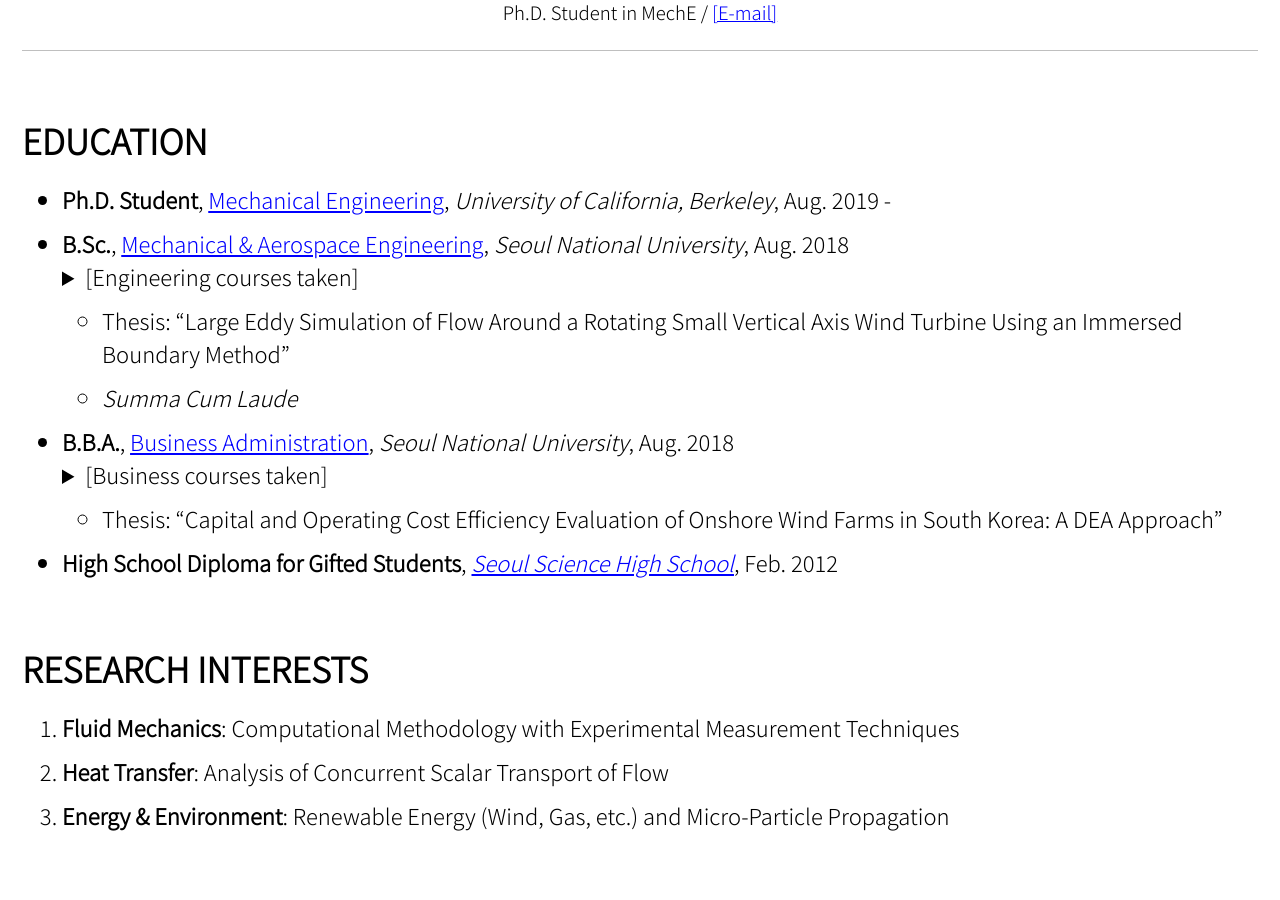
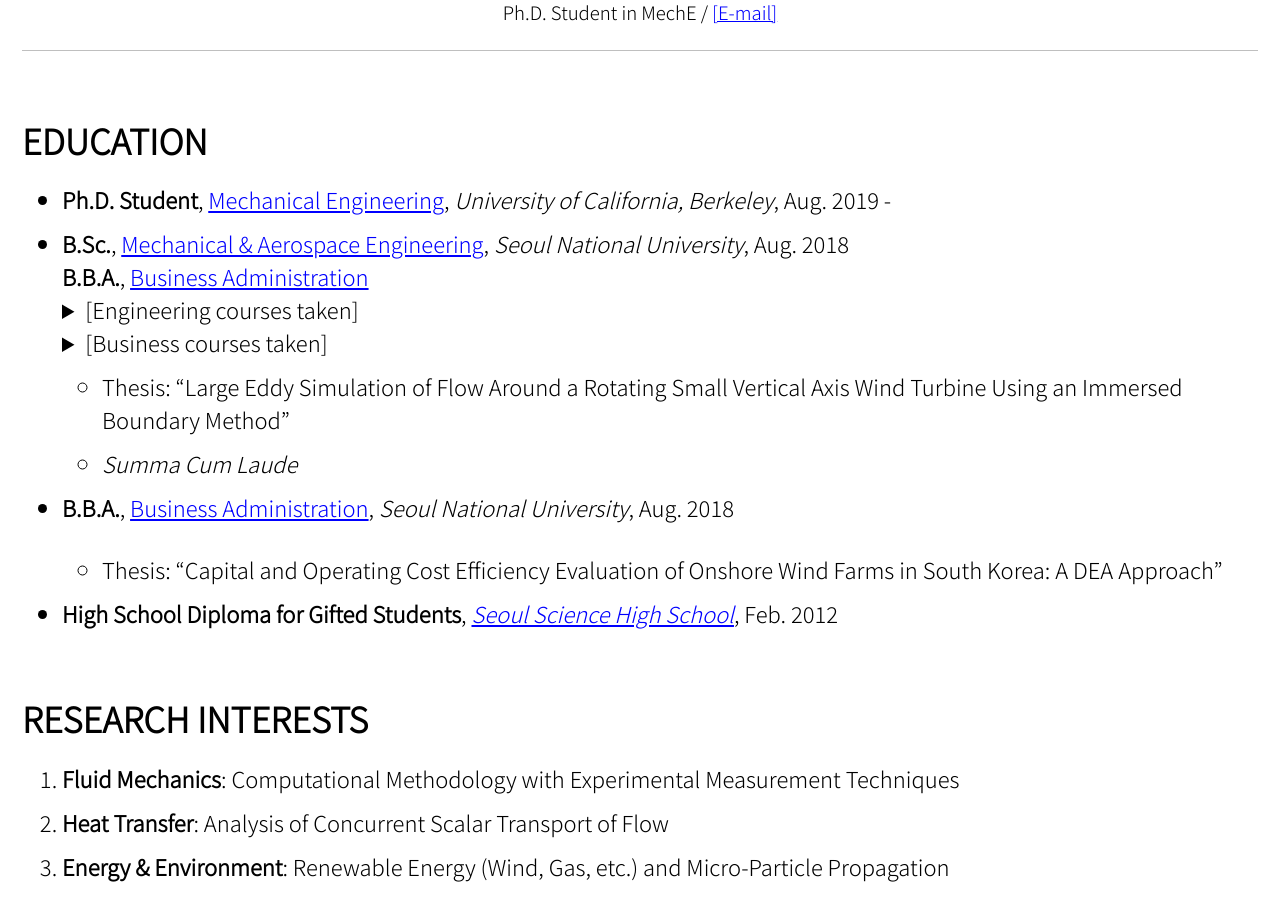
Before and after one commit to jun9303/jun9303.github.io, a Jekyll site: the page built from _pages/about.md, in a window 1280 px wide and 900 px high, scrolled down 589 px. Built offline with Jekyll 4.4.1, drawn with Linux system fonts in a browser that asks for light colours; cached includes are drawn as plain includes; nearby versions of some CDN libraries.

Commit message:
Signed-off-by: jun9303 <jun9303@gmail.com>

```diff
--- a/_pages/about.md
+++ b/_pages/about.md
@@ -19,20 +19,22 @@ feature_row:
 
 - **Ph.D. Student**, [Mechanical Engineering](http://me.berkeley.edu/), *University of California, Berkeley*, Aug. 2019 -
 - **B.Sc.**, [Mechanical & Aerospace Engineering](http://me.snu.ac.kr/eng), *Seoul National University*, Aug. 2018
+**B.B.A.**, [Business Administration](http://cba.snu.ac.kr/en)
     <details>
       <summary>[Engineering courses taken]</summary>
 
       <small>Applied Fluid Mechanics, Creative Engineering Design, Digital Computer Concept and Practice, Digital Fabrication and Manufacturing, Dynamics, Engineering Mathematics (1 & 2), Fluid Mechanics, Heat Transfer, Introduction to Electrical and Computer Engineering, Management in Mechanical Engineering (1 & 2), Manufacturing Processes, Mechanical Drawing, Mechanical Engineering Lab. (1 & 2), Mechanical System Design Project (1 & 2), Mechanics and Design, Solid Mechanics, Thermodynamics, Writing in Science & Technology</small>
     </details>
-  + Thesis: "Large Eddy Simulation of Flow Around a Rotating Small Vertical Axis Wind Turbine Using an Immersed Boundary Method"
-  + *Summa Cum Laude*
-
-- **B.B.A.**, [Business Administration](http://cba.snu.ac.kr/en), *Seoul National University*, Aug. 2018
     <details>
       <summary>[Business courses taken]</summary>
 
       <small>Capital Markets and Accounting, Corporate Strategy, Fundamentals of Economics, Human Resource Management, International Business Management, Management Information System, Management Science, Managerial Accounting, Marketing Management, Mathematics for Economics, Operations Management, Principles of Accounting, Principles of Management</small>
     </details>
+  + Thesis: "Large Eddy Simulation of Flow Around a Rotating Small Vertical Axis Wind Turbine Using an Immersed Boundary Method"
+  + *Summa Cum Laude*
+
+- **B.B.A.**, [Business Administration](http://cba.snu.ac.kr/en), *Seoul National University*, Aug. 2018
+
   + Thesis: "Capital and Operating Cost Efficiency Evaluation of Onshore Wind Farms in South Korea: A DEA Approach"
 - **High School Diploma for Gifted Students**, *[Seoul Science High School](http://en.sshs.hs.kr)*, Feb. 2012
 
```
